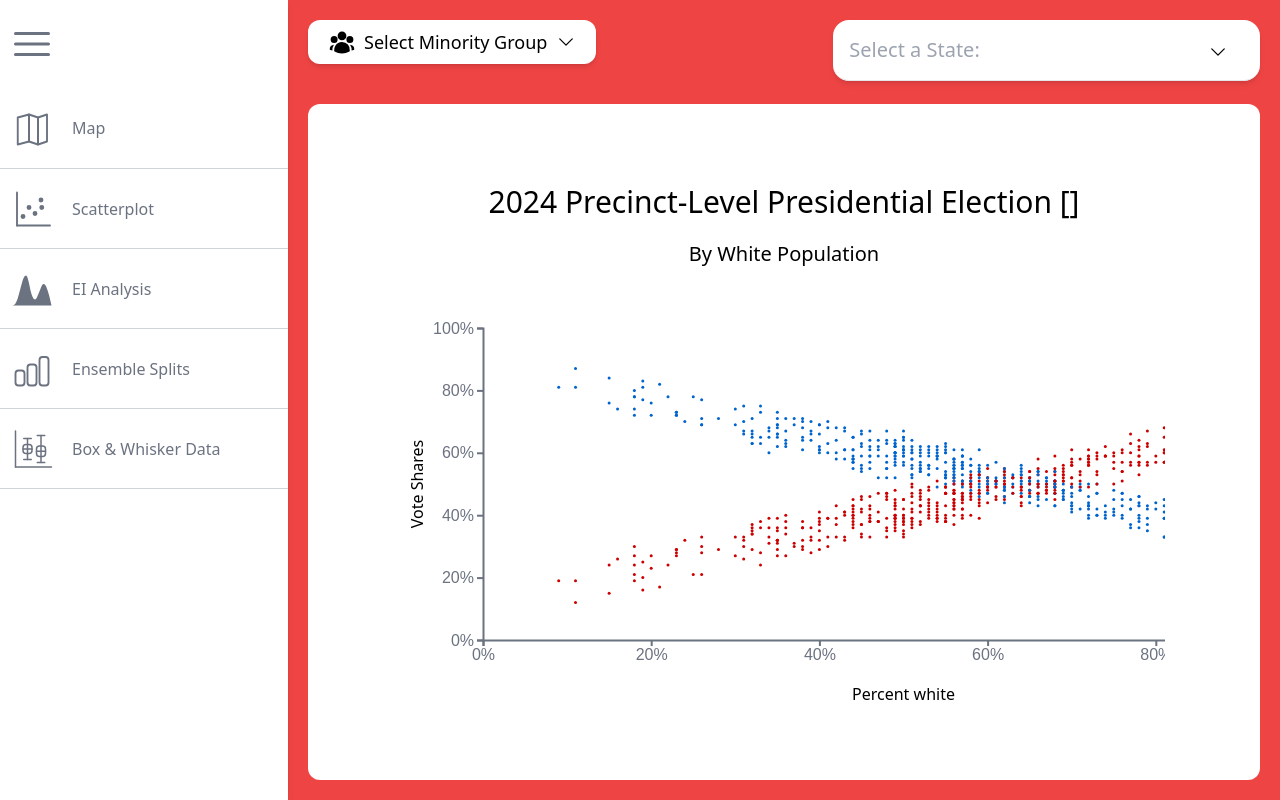
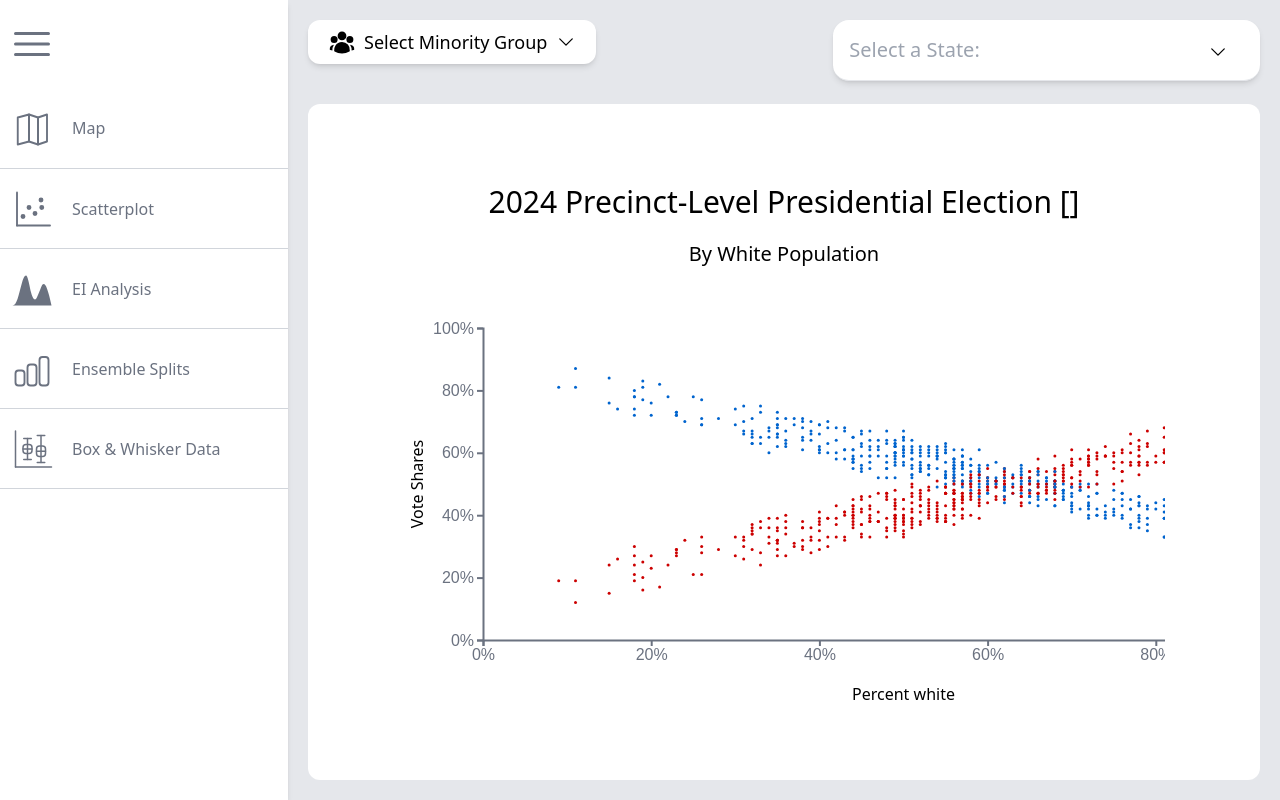
Before and after one commit to CSE416-Rockies/Rockies-VRA-Repeal-Analysis, a React (Vite) app in the folder client/: page /scatterplot in a window 1280 px wide. Built offline with nearby package versions, Linux system fonts and the light colour scheme.

Commit message:
changed scatterplot bg back to gray

```diff
--- a/client/src/components/ScatterPlot.jsx
+++ b/client/src/components/ScatterPlot.jsx
@@ -46,7 +46,7 @@ export default function ScatterPlot(){
 
     return(
         <div className = 'flex justify-center items-center w-full h-full bg-gray-200'>
-            <div className = 'flex flex-col gap-10 justify-center w-full h-full py-5 px-5 bg-red-500'>
+            <div className = 'flex flex-col gap-10 justify-center w-full h-full py-5 px-5 bg-gray-200'>
                 <DropDownMenu options = {races} onSelect = {setMinority}/>
                 <div className = 'flex flex-col w-full h-full px-15 py-20 justify-center items-center gap-10 bg-white rounded-xl'>
                     <div className = 'flex flex-col gap-5 justify-center items-center'>
```
